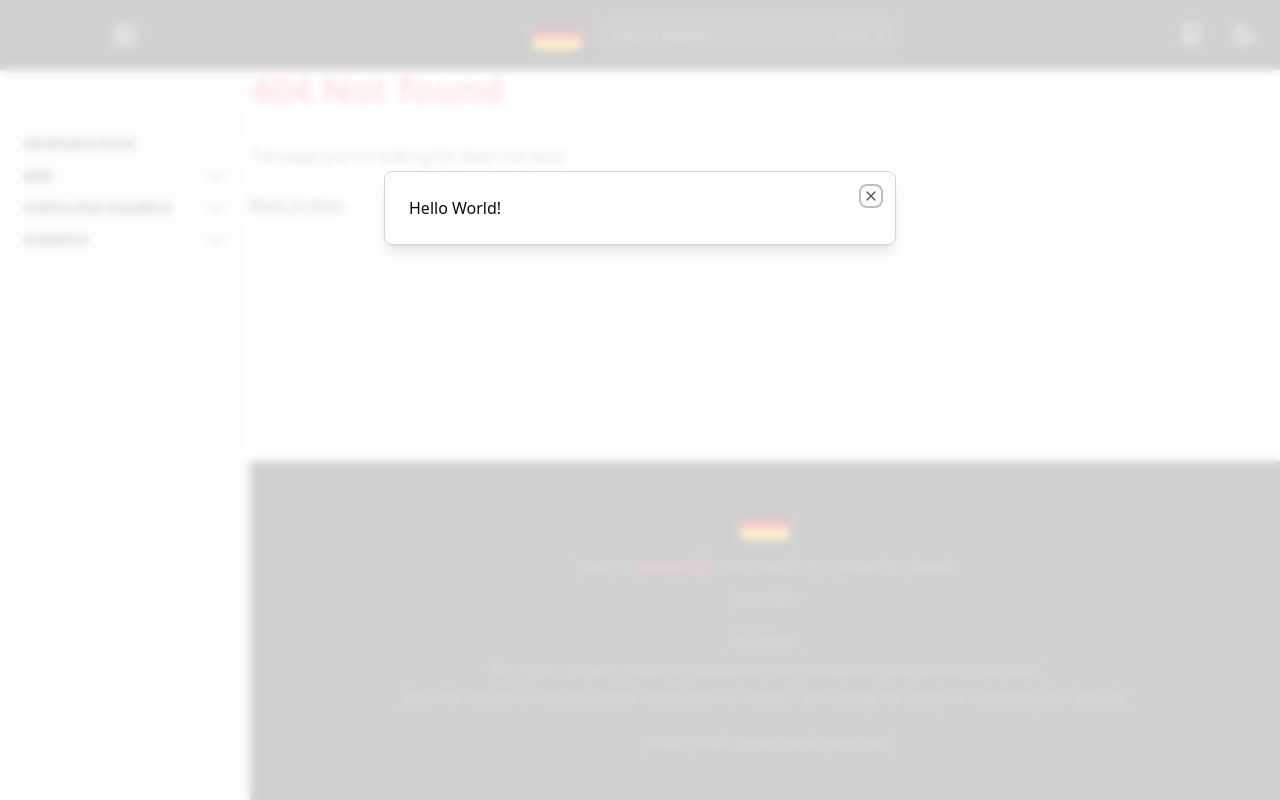
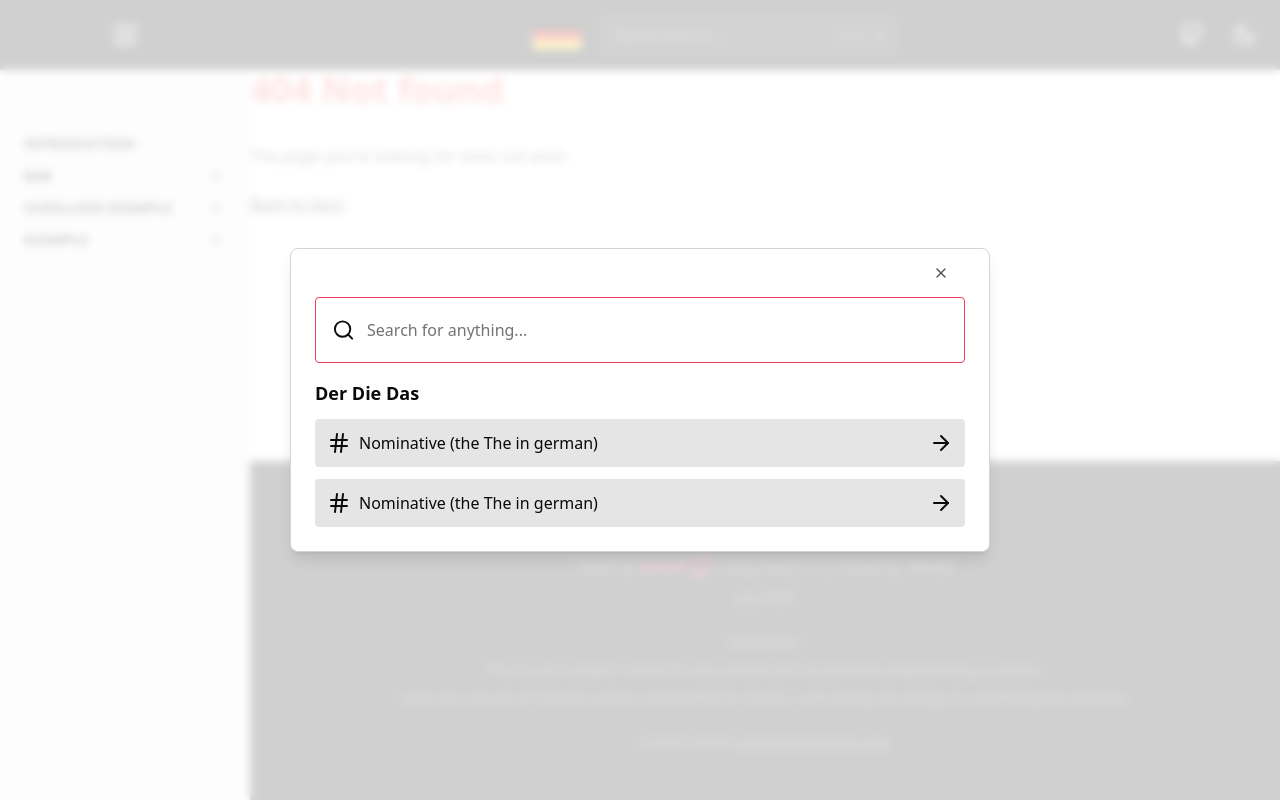
Before and after one commit to aziznal/german-docs, a Next.js app: page /page-not-found in a window 1280 px wide. Both pictures are taken after a click on the element "Quick search...". Built offline with nearby package versions, Linux system fonts and the light colour scheme.

Commit message:
create UI for search overlay

```diff
--- a/src/app/globals.css
+++ b/src/app/globals.css
@@ -80,4 +80,25 @@
   body {
     @apply bg-background text-foreground;
   }
+
+  /* width */
+  ::-webkit-scrollbar {
+    width: 10px;
+  }
+
+  /* Track */
+  ::-webkit-scrollbar-track {
+    @apply bg-neutral-800;
+  }
+
+  /* Handle */
+  ::-webkit-scrollbar-thumb {
+    background: #888;
+    border-radius: 5px;
+  }
+
+  /* Handle on hover */
+  ::-webkit-scrollbar-thumb:hover {
+    background: #555;
+  }
 }
--- a/src/components/searchbar.tsx
+++ b/src/components/searchbar.tsx
@@ -4,6 +4,8 @@
 import { HTMLAttributes, forwardRef, useEffect, useState } from "react";
 import { Dialog, DialogContent } from "@/components/ui/dialog";
 import { useGetPlatform } from "@/hooks/platform";
+import { Input } from "@/components/ui/input";
+import { ArrowRight, Hash, Search } from "lucide-react";
 
 export type SearchBarProps = HTMLAttributes<HTMLDivElement> & {};
 
@@ -51,11 +53,7 @@
           </div>
 
           <div className="pointer-events-none absolute right-0 hidden cursor-pointer items-center gap-2 pr-3 font-mono text-sm text-muted-foreground lg:flex">
-            {isMacos ? (
-              <span className="mb-[2px] text-lg">⌘</span>
-            ) : (
-              <span>Ctrl</span>
-            )}
+            {isMacos ? <span className="text-lg">⌘</span> : <span>Ctrl</span>}
 
             <span>K</span>
           </div>
@@ -65,8 +63,39 @@
           open={isSearchOverlayOpen}
           onOpenChange={setIsSearchOverlayOpen}
         >
-          <DialogContent className="fixed top-52 border-neutral-300 dark:bg-neutral-700">
-            Hello World!
+          <DialogContent className="border-neutral-300 p-0 pb-6 dark:bg-neutral-700 md:max-w-[700px] [&>*]:mx-6">
+            {/* Search input */}
+            <div className="mt-12 flex items-center rounded border px-4 focus-within:border-rose-500">
+              <Search />
+
+              <Input
+                placeholder="Search for anything..."
+                className="rounded-0 h-16 border-0 bg-transparent outline-0 ring-0 focus-visible:ring-0 focus-visible:ring-offset-0"
+              />
+            </div>
+
+            {/* Search results */}
+            <div className="flex max-h-[70dvh] flex-col gap-6 overflow-y-auto lg:max-h-[50vh]">
+              <div className="space-y-3">
+                <div className="text-lg font-bold">Der Die Das</div>
+
+                <div className="flex cursor-pointer items-center justify-between rounded bg-neutral-200 p-3 transition duration-75 hover:bg-rose-500 dark:bg-neutral-600">
+                  <div className="flex gap-2">
+                    <Hash /> <span>Nominative (the The in german)</span>
+                  </div>
+
+                  <ArrowRight />
+                </div>
+
+                <div className="flex cursor-pointer items-center justify-between rounded bg-neutral-200 p-3 transition duration-75 hover:bg-rose-500 dark:bg-neutral-600">
+                  <div className="flex gap-2">
+                    <Hash /> <span>Nominative (the The in german)</span>
+                  </div>
+
+                  <ArrowRight />
+                </div>
+              </div>
+            </div>
           </DialogContent>
         </Dialog>
       </>
--- /dev/null
+++ b/src/components/ui/input.tsx
@@ -0,0 +1,25 @@
+import * as React from "react"
+
+import { cn } from "@/lib/utils"
+
+export interface InputProps
+  extends React.InputHTMLAttributes<HTMLInputElement> {}
+
+const Input = React.forwardRef<HTMLInputElement, InputProps>(
+  ({ className, type, ...props }, ref) => {
+    return (
+      <input
+        type={type}
+        className={cn(
+          "flex h-10 w-full rounded-md border border-input bg-background px-3 py-2 ring-offset-background file:border-0 file:bg-transparent file:text-sm file:font-medium placeholder:text-muted-foreground focus-visible:outline-none focus-visible:ring-2 focus-visible:ring-ring focus-visible:ring-offset-2 disabled:cursor-not-allowed disabled:opacity-50",
+          className
+        )}
+        ref={ref}
+        {...props}
+      />
+    )
+  }
+)
+Input.displayName = "Input"
+
+export { Input }
```
